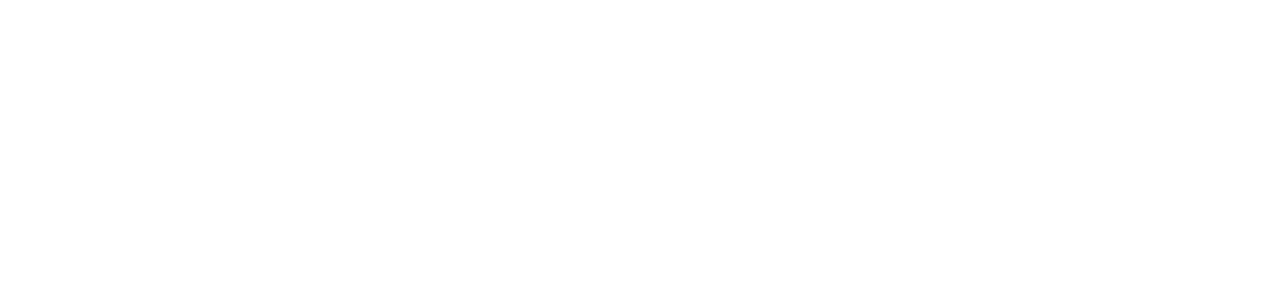
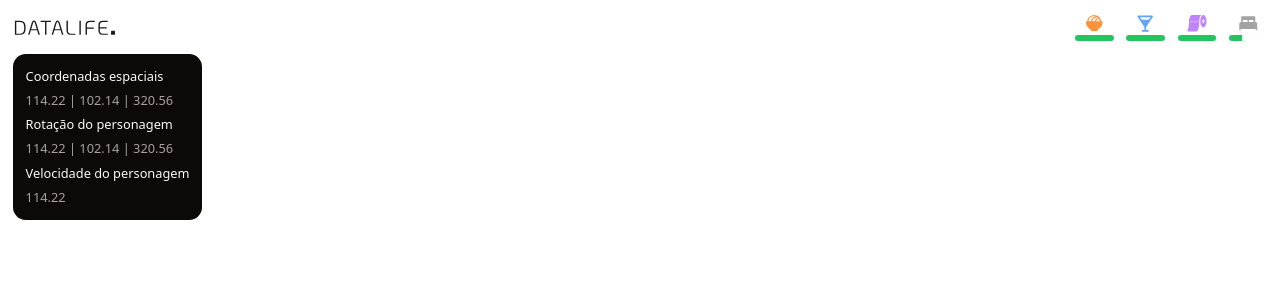
Before and after one commit to pyurips/datalife-old, a React (Vite) app in the folder src/webviews/main_interface/: page / in a window 1280 px wide. Shown: the top 300 px of the page. Built offline with nearby package versions, Linux system fonts and the light colour scheme.

Commit message:
feat: add debug panel

```diff
--- a/src/webviews/main_interface/src/App.tsx
+++ b/src/webviews/main_interface/src/App.tsx
@@ -15,6 +15,7 @@
         {screen === 'mainHud' && <MainHud />}
         {screen === 'characterMenu' && <CharacterMenu />}
         {screen === 'characterCustomization' && <CharacterCustomization />}
+        <MainHud />
       </main>
     </ThemeProvider>
   );
--- /dev/null
+++ b/src/webviews/main_interface/src/components/main_hud/debug_panel.tsx
@@ -0,0 +1,12 @@
+export default function DebugPanel() {
+  return (
+    <div className="flex flex-col gap-[0.4vw] p-[1vw] rounded-[1vw] w-fit bg-stone-950 text-[1vw]">
+      <p>Coordenadas espaciais</p>
+      <p className="text-stone-400">{`114.22 | 102.14 | 320.56`}</p>
+      <p>Rotação do personagem</p>
+      <p className="text-stone-400">{`114.22 | 102.14 | 320.56`}</p>
+      <p>Velocidade do personagem</p>
+      <p className="text-stone-400">{`114.22`}</p>
+    </div>
+  );
+}
--- a/src/webviews/main_interface/src/pages/main_hud.tsx
+++ b/src/webviews/main_interface/src/pages/main_hud.tsx
@@ -4,10 +4,11 @@
 import { BiSolidDrink } from "react-icons/bi";
 import { FaToiletPaper } from "react-icons/fa6";
 import { IoBedSharp } from "react-icons/io5";
+import DebugPanel from "@/components/main_hud/debug_panel";
 
 export default function MainHud() {
   return (
-    <div className="w-full h-full p-[1vw]">
+    <div className="flex flex-col gap-[1vw] w-full h-full p-[1vw]">
       <div className="flex flex-row items-center justify-between">
         <img src={logoDark} alt="DATALIFE logo" className="w-[8vw]" />
 
@@ -46,6 +47,8 @@
           </div>
         </div>
       </div>
+
+      <DebugPanel />
     </div>
   );
 }
```
